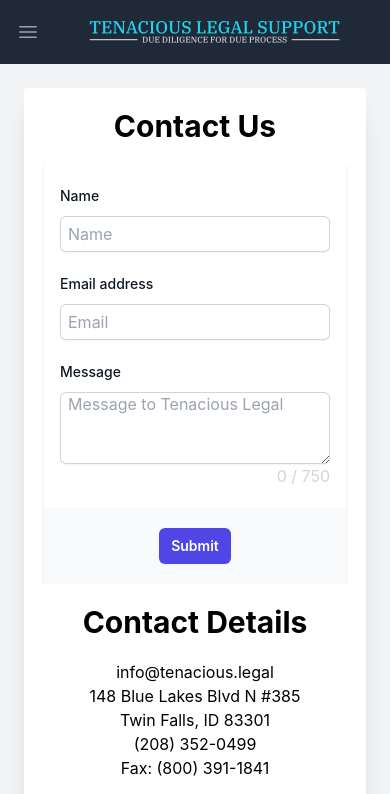
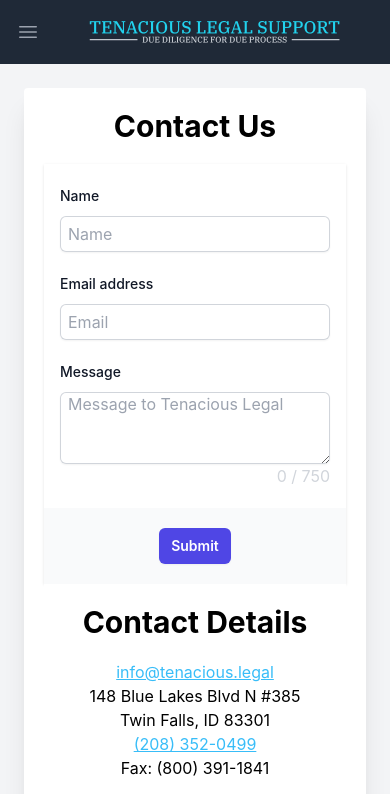
Before and after one commit to patrick-misner/tenacious-legal, a React (Create React App) app: page /contact in a window 390 px wide. Shown: the top 794 px of the page. Built offline with nearby package versions, Linux system fonts and the light colour scheme.

Commit message:
anchor elements for phone and email

```diff
--- a/src/components/contact-details.jsx
+++ b/src/components/contact-details.jsx
@@ -7,10 +7,21 @@
         Contact Details
       </p>
       <div className="text-center text-black">
-        <p>info@tenacious.legal</p>
+        <p>
+          <a
+            href="mailto:info@tenacious.legal"
+            className="underline text-sky-400"
+          >
+            info@tenacious.legal
+          </a>
+        </p>
         <p>148 Blue Lakes Blvd N #385</p>
         <p>Twin Falls, ID 83301</p>
-        <p>(208) 352-0499</p>
+        <p>
+          <a href="tel:2083520499" className="underline text-sky-400">
+            (208) 352-0499
+          </a>
+        </p>
         <p>Fax: (800) 391-1841</p>
       </div>
 
```
